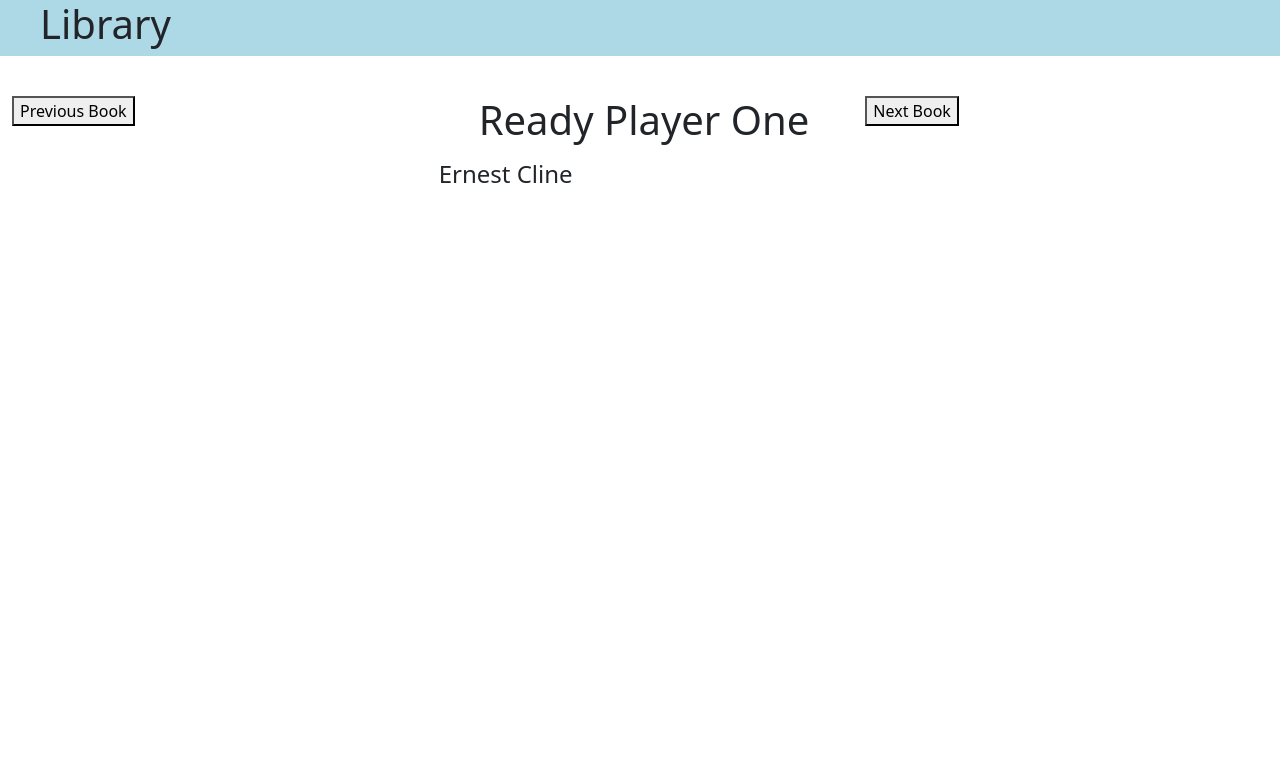
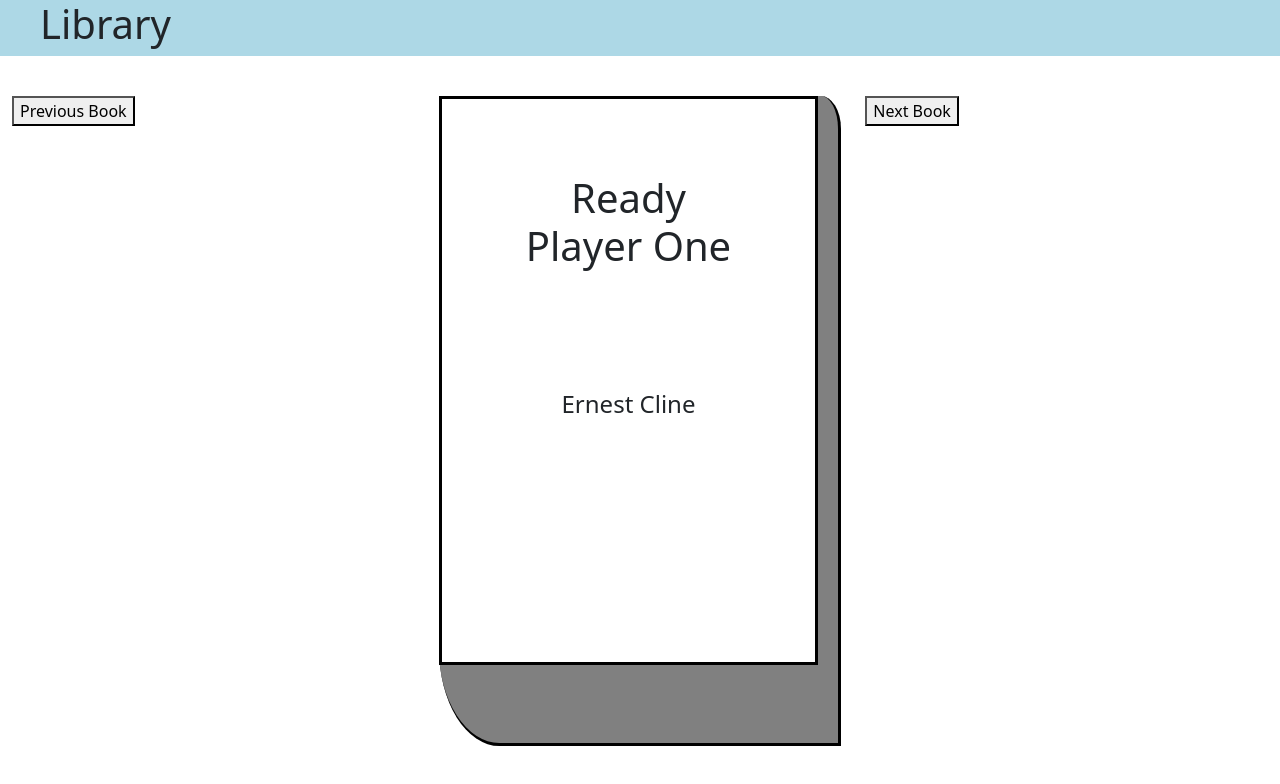
Before and after one commit to CMolitoris/ReactLibrary, a React (Create React App) app: page / in a window 1280 px wide. Shown: the top 784 px of the page. Built offline with nearby package versions, Linux system fonts and the light colour scheme.

Commit message:
Separated Book component from BookViewer component

```diff
--- a/src/components/App.jsx
+++ b/src/components/App.jsx
@@ -42,7 +42,7 @@
         return (
             <div className="container-fluid">
                 <TitleBar/>
-                <BookViewer book={this.books[this.state.bookNumber]} nextBook = {this.goToNextBook} previousBook = {this.goToPreviousBook}/>
+                <BookViewer book={this.books[this.state.bookNumber]} nextBook = {this.goToNextBook} previousBook = {this.goToPreviousBook} />
             </div>
         )
     }
--- /dev/null
+++ b/src/components/Book/Book.css
@@ -0,0 +1,31 @@
+.cover {
+    background-color: white;
+    text-align: center;
+    border: solid black;
+    border-width: 1 1px;
+    height: 88%;
+    width: 95%;
+}
+
+.book {
+    background-color: gray;
+    text-align: center;
+    border-right: solid black;
+    border-bottom: solid black;
+    height: 650px;
+    width: 100%;
+    border-bottom-left-radius: 15%;
+    border-top-right-radius: 5%;
+
+}
+
+.title {
+    padding: 20%;
+}
+
+.author {
+    padding-top: 10%;
+    padding-left: 5%;
+    padding-right: 5%;
+    padding-bottom: 50%;
+}
--- /dev/null
+++ b/src/components/Book/Book.jsx
@@ -0,0 +1,15 @@
+import React from 'react';
+import './Book.css';
+
+const Book = (props) => {
+    return (
+        <div className="book">
+            <div className="cover">
+                <h1 className="title">{props.book.title}</h1>
+                <h4 className="author">{props.book.author}</h4>
+            </div>
+        </div>
+     );
+}
+
+export default Book;
--- a/src/components/BookViewer/BookViewer.jsx
+++ b/src/components/BookViewer/BookViewer.jsx
@@ -1,4 +1,5 @@
 import React from 'react';
+import Book from '../Book/Book';
 
 const BookViewer = (props) => {
     return (
@@ -7,8 +8,7 @@
                 <button onClick={props.previousBook}>Previous Book</button>
             </div>
             <div className="col-md-4">
-                <h1>{props.book.title}</h1>
-                <h4>{props.book.author}</h4>
+                <Book book={props.book}/>
             </div>
             <div className="col-md-4">
                 <button onClick={props.nextBook}>Next Book</button>
```
